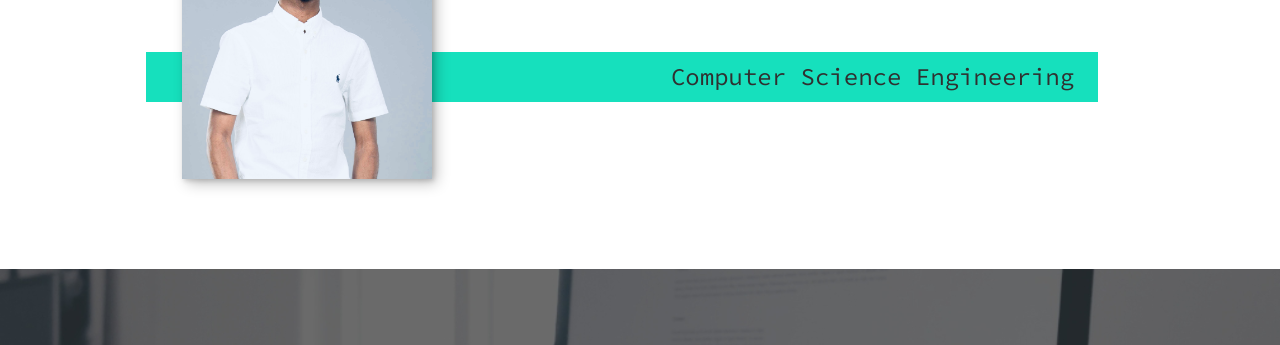
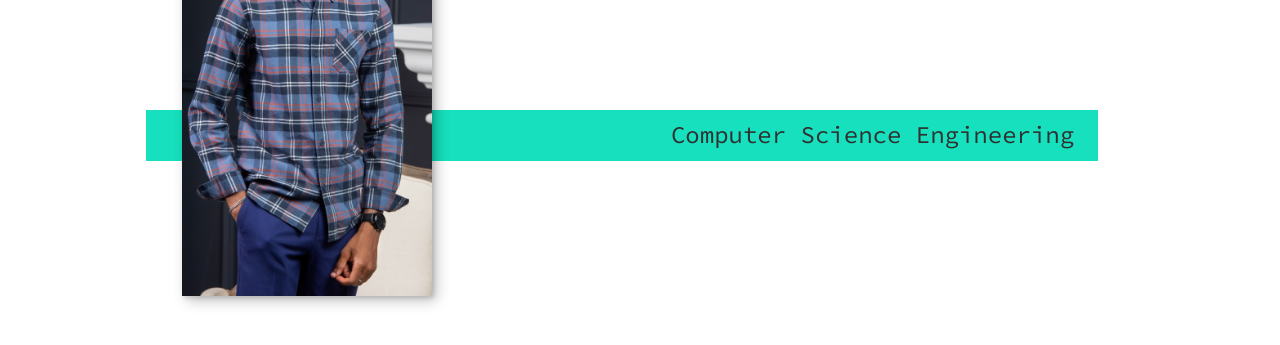
Before and after one commit to paako781/paako-portfolio, a plain HTML site: page index.html in a window 1280 px wide. Shown: the part 295-640 px from the top of the page. Drawn offline with nearby package versions, Linux system fonts and the light colour scheme.

Commit message:
Final set

```diff
--- a/index.html
+++ b/index.html
@@ -51,7 +51,7 @@
       <p class="section__subtitle section__subtitle--intro">
         Computer Science Engineering
       </p>
-      <img src="img/IMG_3222.jpg" class="intro__img" />
+      <img src="img/IMG_1736.jpg" class="intro__img" />
     </section>
 
     <!-- My services -->
```
Also changed, not shown: img/IMG_1736.jpg (added).
